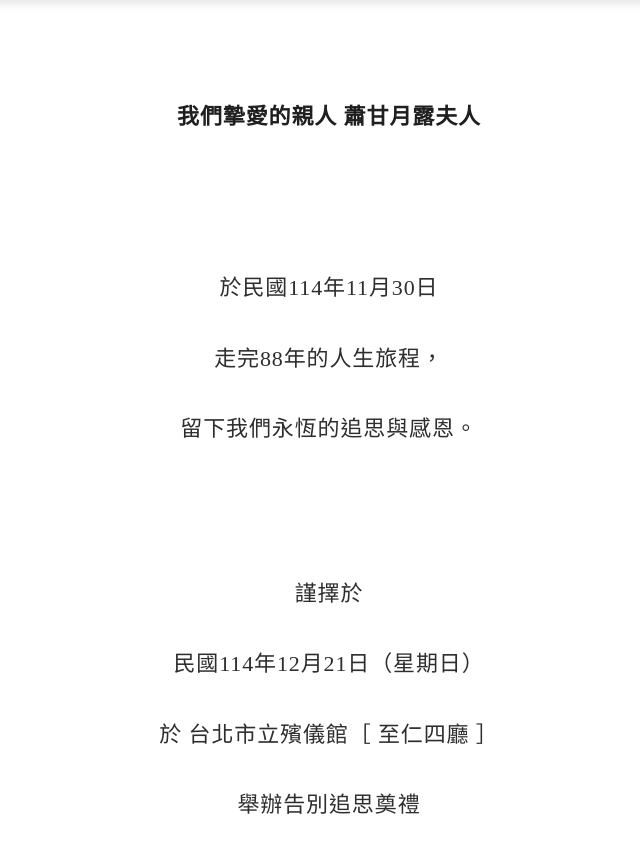
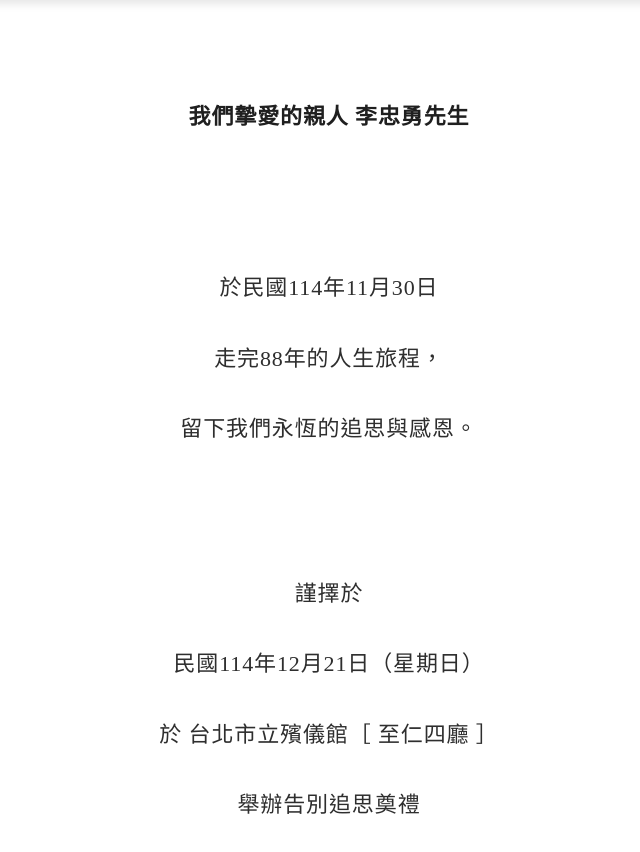
Before and after one commit to Shiangan/Li-Zhongyong, a plain HTML site: page index.html in a window 1280 px wide. Shown: the part 942-1794 px from the top of the page, without its empty margins (311-951 px from the left). Drawn offline with nearby package versions, Linux system fonts and the light colour scheme; a web font is replaced by a local one.

Commit message:
Update life story text in index.html

```diff
--- a/index.html
+++ b/index.html
@@ -119,7 +119,7 @@ document.addEventListener('DOMContentLoaded', function () {
     <img id="main-photo" src="image/IMG_3848.jpeg" alt="追思照片" loading="lazy">
 
     <div id="life-story">
-      <p class="fade-in-text" style="--delay:0s;"><strong>我們摯愛的親人 蕭甘月露夫人</strong></p>
+      <p class="fade-in-text" style="--delay:0s;"><strong>我們摯愛的親人 李忠勇先生 </strong></p>
 
       <p class="fade-in-text" style="--delay:0.3s;">
         於民國114年11月30日<br>
```
